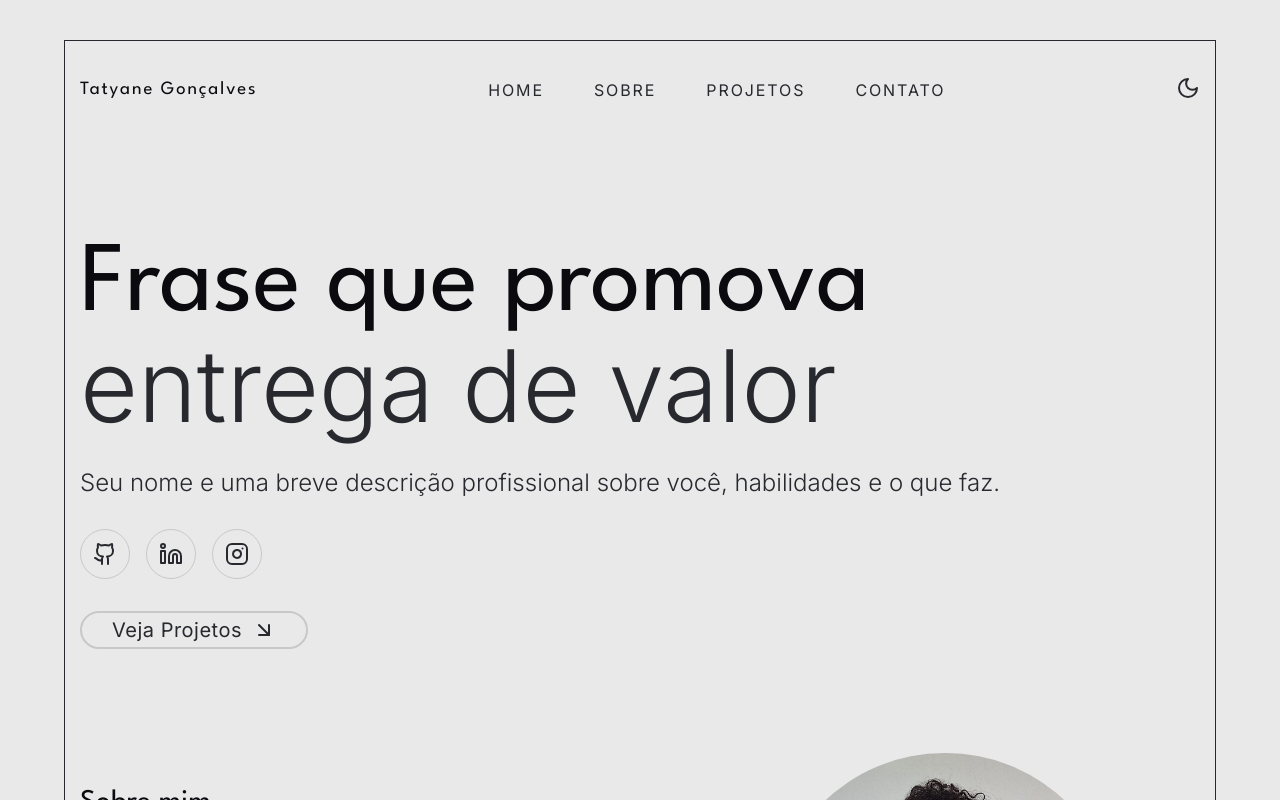
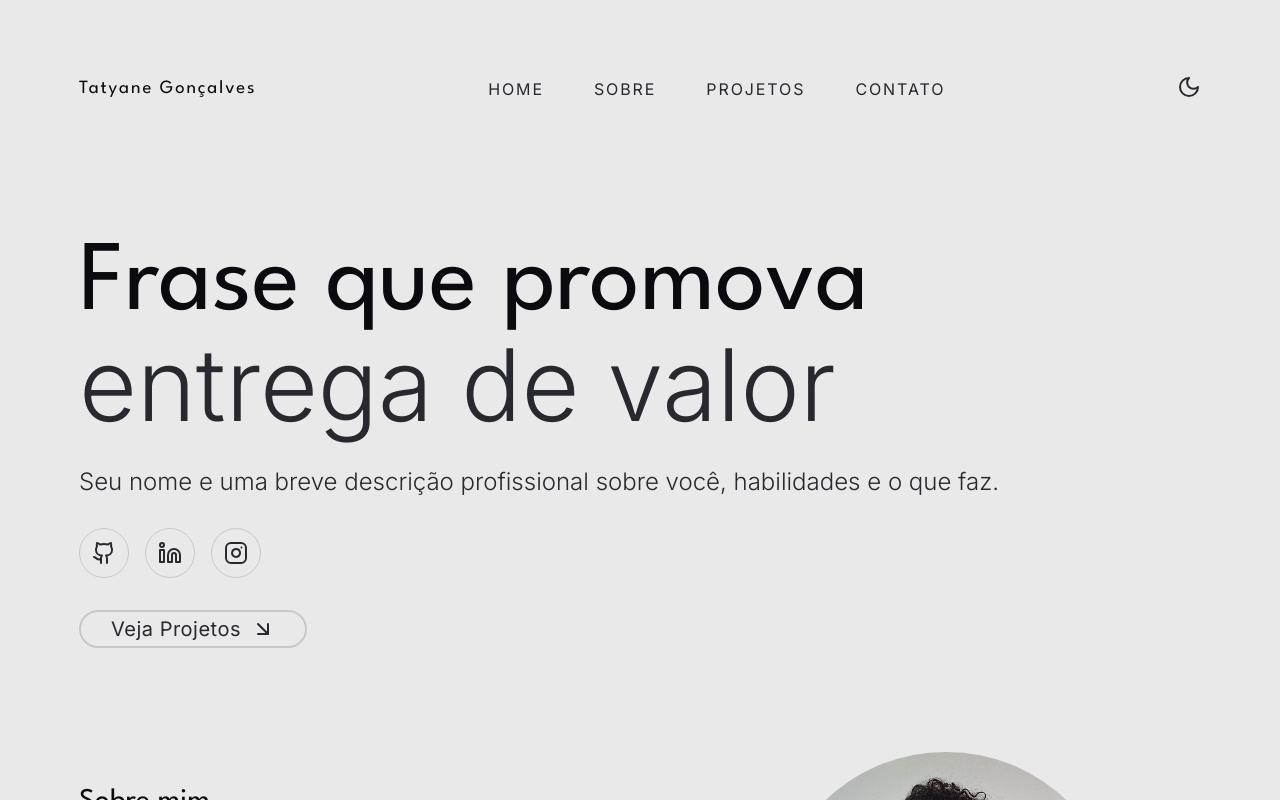
Before and after one commit to tatyanepgoncalves/portfolio, a React (Vite) app: page / in a window 1280 px wide. Shown: the top 800 px of the page. Built offline with nearby package versions, Linux system fonts and the light colour scheme.

Commit message:
💄 feat: Estilização Ajustes

```diff
--- a/src/styles/dark-theme.scss
+++ b/src/styles/dark-theme.scss
@@ -100,7 +100,7 @@ html.dark {
   }
 
   .box-link:nth-child(1) {
-    border: 2px solid $primary-color-dark;
+    border: 2px solid $primary-color-light;
   }
 }
 
--- a/src/styles/global.scss
+++ b/src/styles/global.scss
@@ -37,5 +37,4 @@ button {
   max-width: 90vw;
   margin: 4rem auto;
   padding: 1.5rem;
-  border: 1px solid;
 }
```
